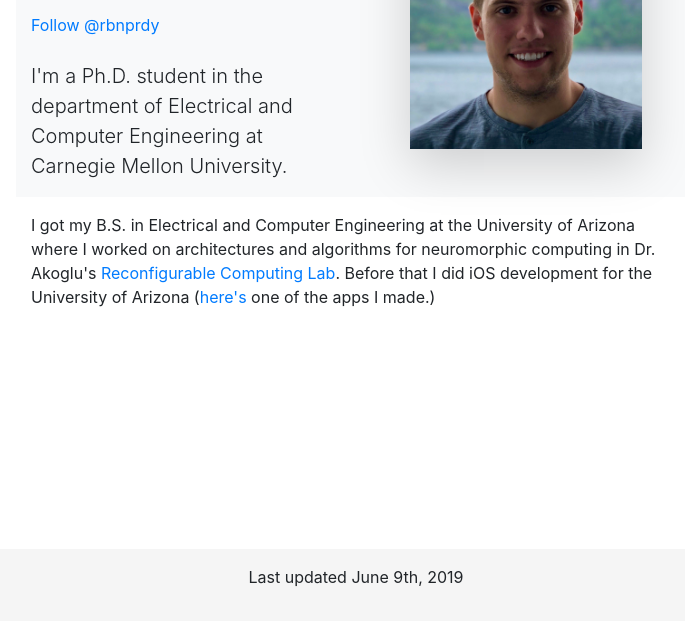
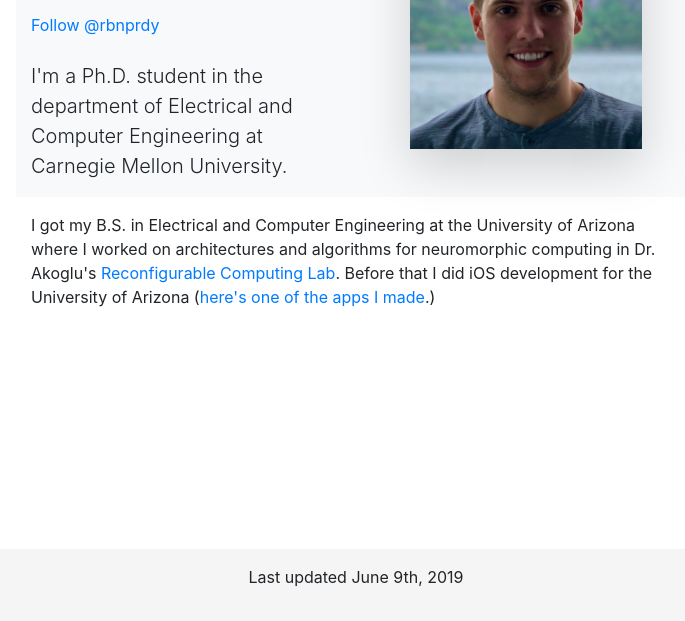
Before and after one commit to rbnprdy/rbnprdy.github.io, a plain HTML site: page index.html in a window 1280 px wide. Shown: the part 179-800 px from the top of the page, without its empty margins (284-969 px from the left). Drawn offline with nearby package versions, Linux system fonts and the light colour scheme.

Commit message:
Made app link full sentence

```diff
--- a/index.html
+++ b/index.html
@@ -62,7 +62,7 @@
 
       <p class="mt-3"> I got my B.S. in Electrical and Computer Engineering at the University of Arizona where I worked
         on architectures and algorithms for neuromorphic computing in Dr. Akoglu's <a
-          href=https://www2.engr.arizona.edu/~rcl/index.html>Reconfigurable Computing Lab</a>. Before that I did iOS development for the University of Arizona (<a href=https://apps.apple.com/us/app/uagenda/id1299837032>here's</a> one of the apps I made.)</p> </div> </main>
+          href=https://www2.engr.arizona.edu/~rcl/index.html>Reconfigurable Computing Lab</a>. Before that I did iOS development for the University of Arizona (<a href=https://apps.apple.com/us/app/uagenda/id1299837032>here's one of the apps I made</a>.)</p> </div> </main>
           <footer class="footer mt-auto py-3">
           <div class="container">
             <p class="text-center">Last updated June 9th, 2019</p>
```
